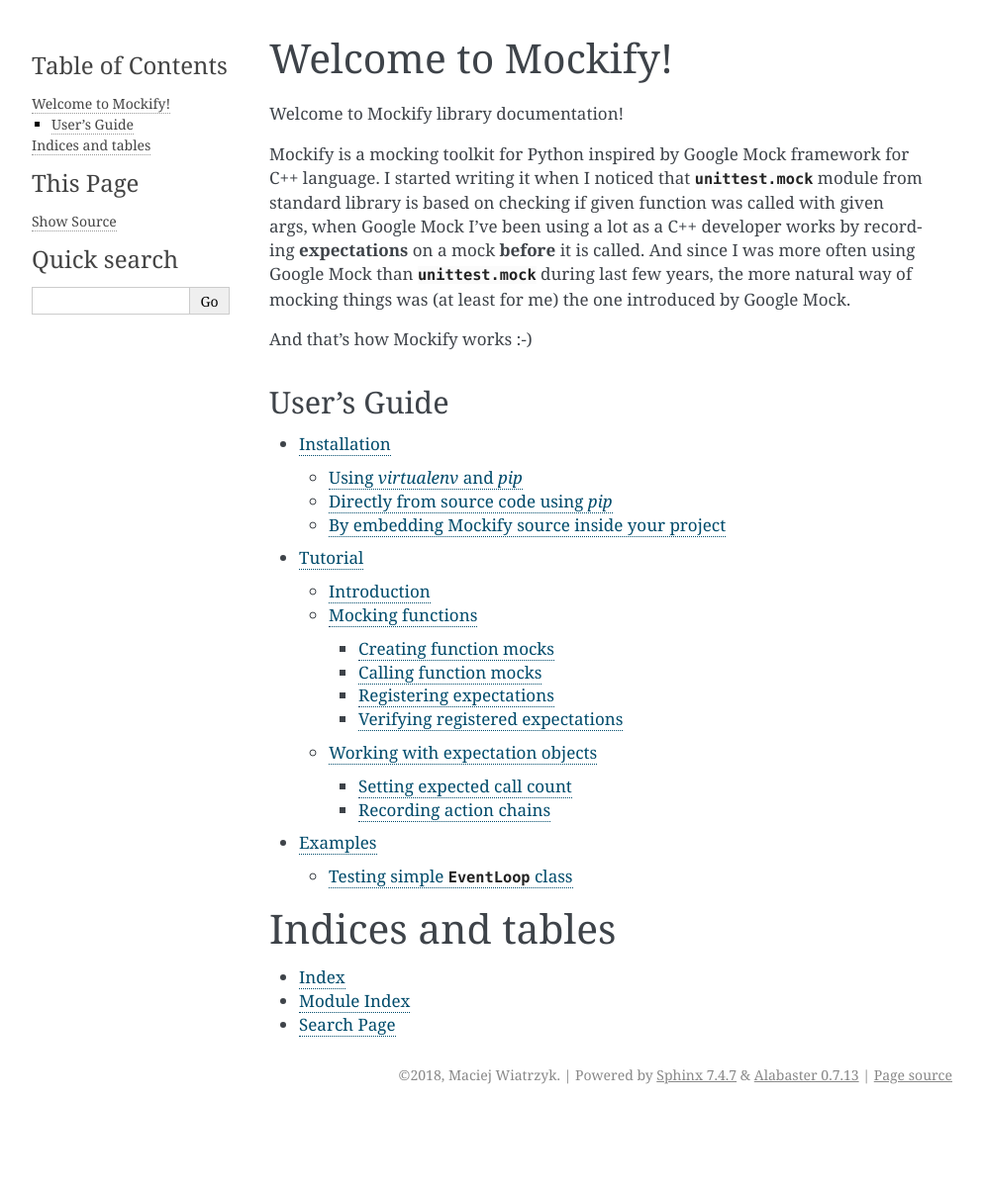
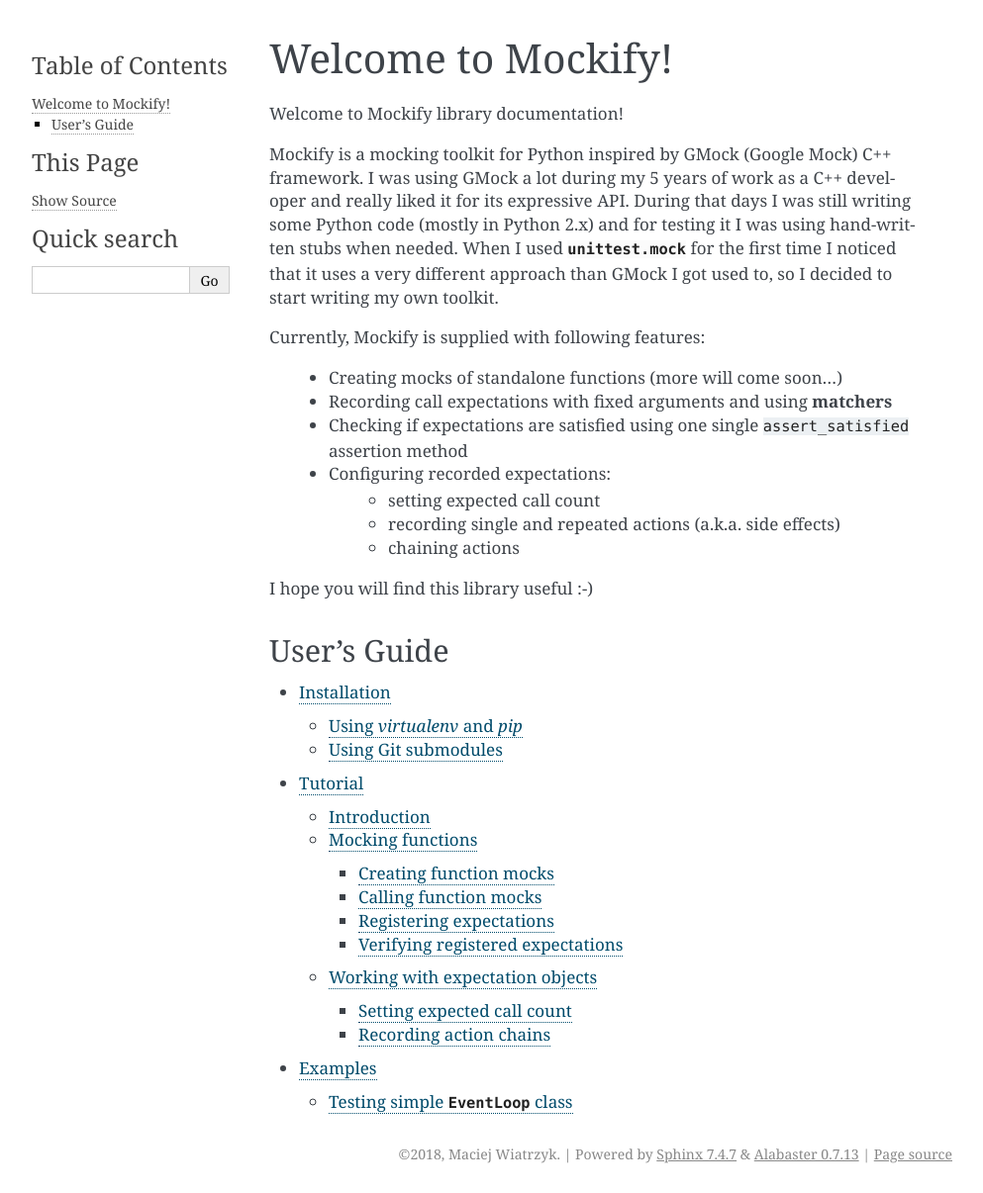
Before and after one commit to mwiatrzyk/mockify, a Sphinx documentation site: the page built from docs/source/index.rst, in a window 1280 px wide. Shown: the whole page at 99% size, without its empty margins (148-1141 px from the left). Built offline with Sphinx 7.4.7, drawn with Linux system fonts in a browser that asks for light colours; before the commit the page ends 1126 px from its top, so only the background shows below that.

Commit message:
rewrite documentation

```diff
--- a/docs/source/index.rst
+++ b/docs/source/index.rst
@@ -8,16 +8,26 @@
 
 Welcome to Mockify library documentation!
 
-Mockify is a mocking toolkit for Python inspired by Google Mock framework for
-C++ language. I started writing it when I noticed that :mod:`unittest.mock`
-module from standard library is based on checking if given function was called
-with given args, when Google Mock I've been using a lot as a C++ developer
-works by recording **expectations** on a mock **before** it is called. And
-since I was more often using Google Mock than :mod:`unittest.mock` during last
-few years, the more natural way of mocking things was (at least for me) the one
-introduced by Google Mock.
+Mockify is a mocking toolkit for Python inspired by GMock (Google Mock) C++
+framework. I was using GMock a lot during my 5 years of work as a C++ developer
+and really liked it for its expressive API. During that days I was still
+writing some Python code (mostly in Python 2.x) and for testing it I was using
+hand-written stubs when needed. When I used :mod:`unittest.mock` for the first
+time I noticed that it uses a very different approach than GMock I got used to,
+so I decided to start writing my own toolkit.
 
-And that's how Mockify works :-)
+Currently, Mockify is supplied with following features:
+
+    * Creating mocks of standalone functions (more will come soon...)
+    * Recording call expectations with fixed arguments and using **matchers**
+    * Checking if expectations are satisfied using one single
+      ``assert_satisfied`` assertion method
+    * Configuring recorded expectations:
+        - setting expected call count
+        - recording single and repeated actions (a.k.a. side effects)
+        - chaining actions
+
+I hope you will find this library useful :-)
 
 User's Guide
 ------------
@@ -28,12 +38,3 @@
    installation
    tutorial
    examples
-
-
-
-Indices and tables
-==================
-
-* :ref:`genindex`
-* :ref:`modindex`
-* :ref:`search`
--- a/docs/source/installation.rst
+++ b/docs/source/installation.rst
@@ -6,55 +6,7 @@
 
 Todo.
 
-Directly from source code using *pip*
--------------------------------------
+Using Git submodules
+--------------------
 
 Todo.
-
-By embedding Mockify source inside your project
------------------------------------------------
-
-.. note::
-
-    This is not recommended.
-
-    Using this approach Mockify will become part of your source code, therfore
-    updating it to newer version would require repeating steps listed below.
-    Use this only if for some reason *pip* is not solution for you.
-
-Here is short instruction of how to embed Mockify inside your project.
-
-1) Clone Mockify repository::
-
-    $ git clone https://gitlab.com/z3fir/mockify.git
-
-2) Create a directory inside root directory of your project. Usually, this is
-   named ``3rdparty`` or something like this::
-
-    $ mkdir /path/to/your_project/3rdparty
-
-3) Copy Mockify source code (directory ``mockify`` in project's root directory)
-   to directory created in previous step::
-
-    $ cp -r /path/to/mockify/mockify /path/to/your_project/3rdparty/
-
-4) Now you have to tell Python where to look for another libraries. And since
-   Mockify is only used for testing, you would do this inside
-   ``[your_project]/tests/__init__.py`` file (or similar). Edit that file and
-   add following code inside::
-
-    import os
-    import sys
-
-    this_dir = os.path.abspath(os.path.dirname(__file__))
-    root_dir = os.path.join(this_dir, '..')
-
-    sys.path.insert(0, os.path.join(root_dir, '3rdparty'))
-
-   The code above is getting absolute path to your project's root directory and
-   then adds absolute path to previously created ``3rdparty`` directory, which
-   already has ``mockify`` directory with Mockify source code.
-
-5) Now you should be able to import Mockify module::
-
-    import mockify
```
